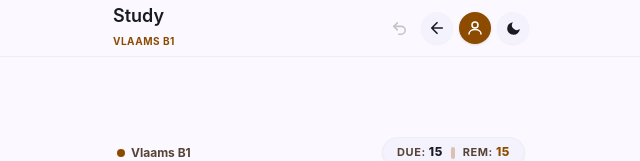
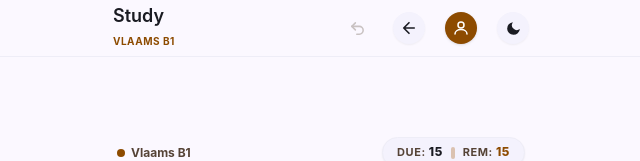
Before and after one commit to kirbah/vlaams, a React (Vite) app: page / in a window 1280 px wide. Shown: the top 161 px of the page, without its empty margins (319-959 px from the left). Built offline with nearby package versions, Linux system fonts and the light colour scheme.

Commit message:
feat: increase gaps between icons

```diff
--- a/src/components/Header.tsx
+++ b/src/components/Header.tsx
@@ -40,7 +40,7 @@
         </div>
 
         {/* Action Controls: [undo] -> [arrow_back] -> [person] -> [dark_mode] */}
-        <div className="flex items-center gap-1.5">
+        <div className="flex items-center gap-5">
           {/* 1. Undo */}
           {onUndo && (
             <button
```
